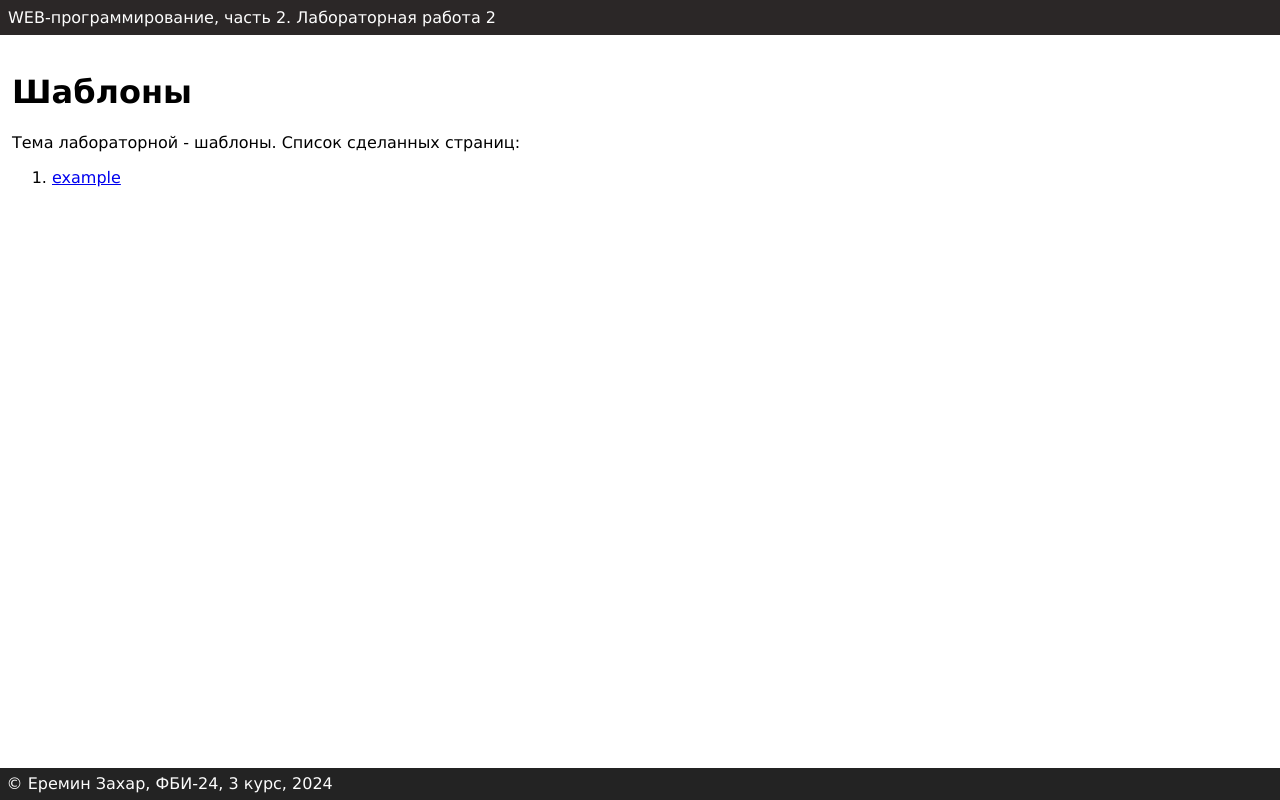
After one commit to Nqlele/2semaklabi, a Flask app: page /lab2/ in a window 1280 px wide. The commit adds this page. Run offline with Flask 3, Linux system fonts and the light colour scheme.

Commit message:
nasledovanie

```diff
--- a/app.py
+++ b/app.py
@@ -272,3 +272,6 @@ def example():
     return render_template('example.html', name=name, number_lab=number_lab,
                            group_student=group_student, number_course=number_course,
                            fruits=fruits)
+@app.route('/lab2/')
+def lab2():
+    return render_template('lab2.html')
--- /dev/null
+++ b/templates/base.html
@@ -0,0 +1,21 @@
+<!DOCTYPE html>
+<html lang="en">
+<head>
+    <meta charset="UTF-8">
+    <meta name="viewport" content="width=device-width, initial-scale=1.0">
+    <title>Еремин Захар. {% block lab %}{% endblock %}</title>
+    <link rel="stylesheet" href="{{ url_for('static', filename='main.css') }}">
+</head>
+<body>
+    <header>
+        WEB-программирование, часть 2. {{ self.lab() }}
+    </header>
+    <main>
+        {% block main %}{% endblock %}
+    </main>
+
+    <footer>
+        &copy; Еремин Захар, ФБИ-24, 3 курс, 2024
+    </footer>
+</body>
+</html>
--- a/templates/example.html
+++ b/templates/example.html
@@ -15,6 +15,11 @@
         3258 - 759 = {{ 3258 - 759 }}<br>
         8452 / 793 = {{ 8452 / 793 }}<br>
         45<sup>8</sup> = {{ 45 ** 8 }}
+        <ul>
+            {% for f in fruits %}
+            <li>{{ loop.index }} - {{ f.name }}: {{ f.price }} &#8381;</li>
+            {% endfor %}
+        </ul>
     </main>
     <footer>
         &copy;
--- /dev/null
+++ b/templates/lab2.html
@@ -0,0 +1,13 @@
+{% extends "base.html" %}
+{# номер лабораторной работы: #}
+{% block lab %}Лабораторная работа 2{% endblock %}
+{# основной контент: #}
+{% block main %}
+    <h1>Шаблоны</h1>
+    <div>Тема лабораторной - шаблоны. Список сделанных страниц:</div>
+    <ol>
+        <li>
+            <a href="/lab2/example">example</a>
+        </li>
+    </ol>
+{% endblock %}
```
